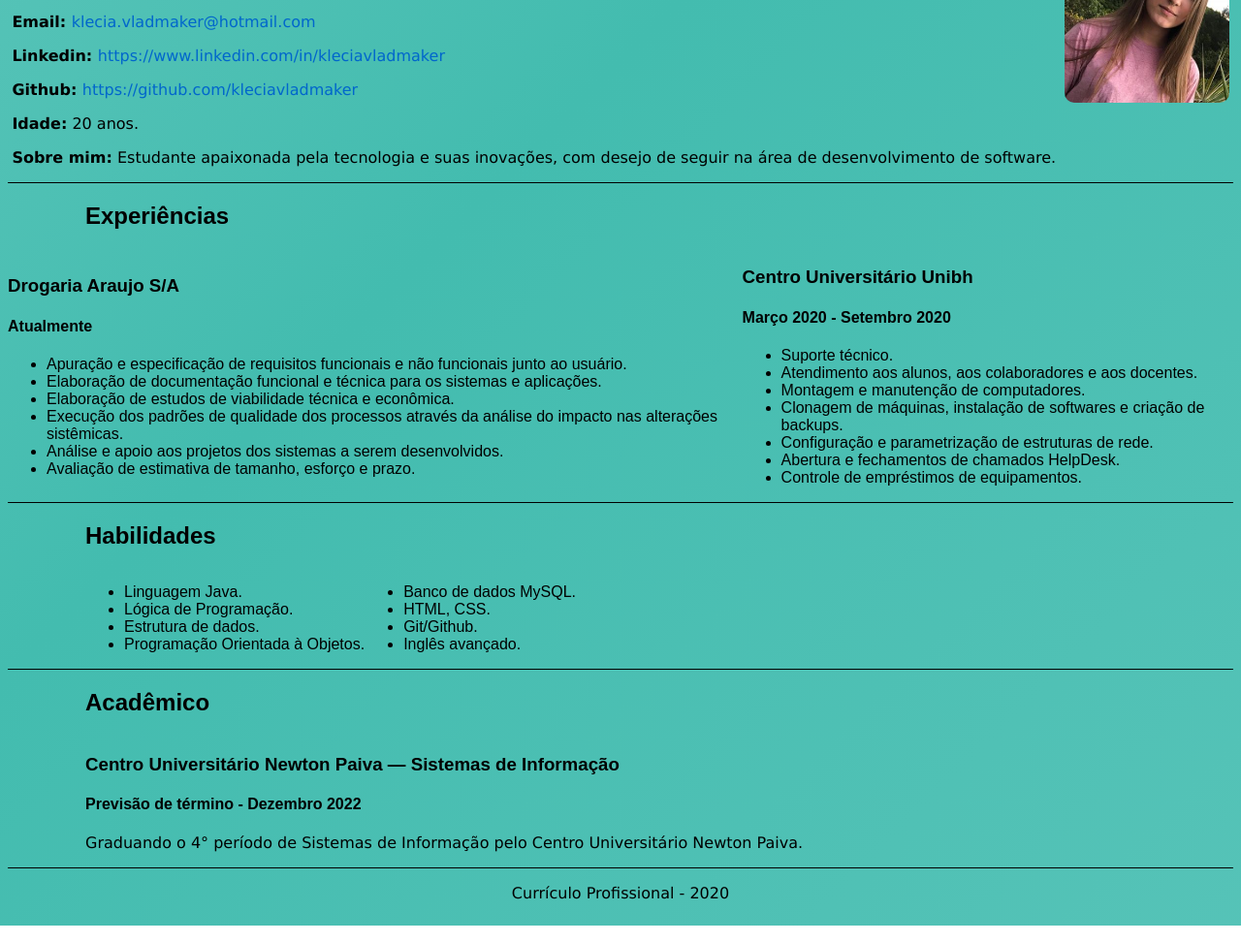
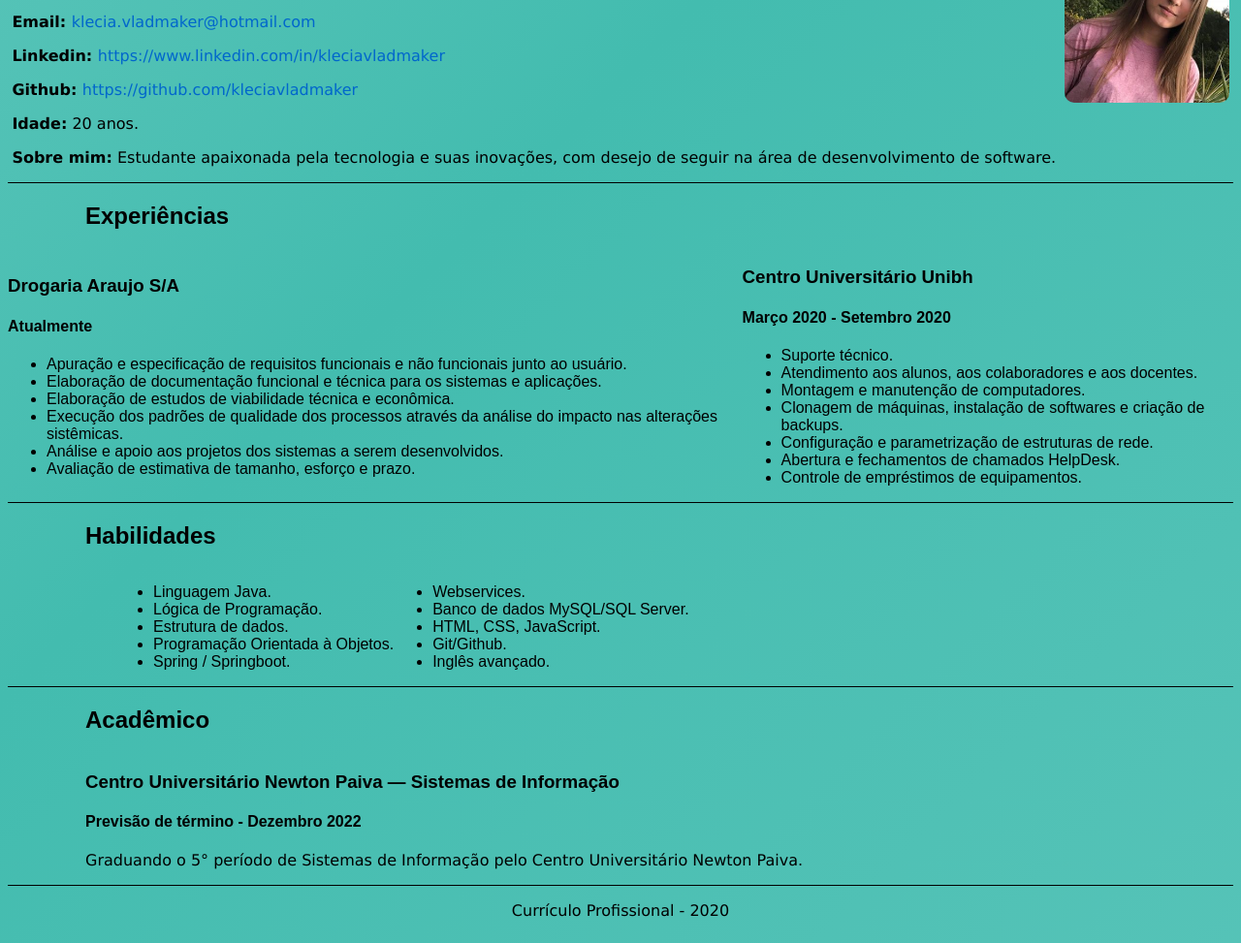
Before and after one commit to kleciavladmaker/curriculo-web, a plain HTML site: page index.html in a window 1280 px wide. Shown: the part 82-1055 px from the top of the page at 97% size. Drawn offline with Linux system fonts and the light colour scheme.

Commit message:
Alterações de conteúdo

```diff
--- a/index.html
+++ b/index.html
@@ -78,13 +78,16 @@
           <li> Lógica de Programação. </li>
           <li> Estrutura de dados.</li>
           <li> Programação Orientada à Objetos.</li>
+          <li> Spring / Springboot.</li>
+
         </ul>
       </div>
 
       <div>
         <ul>
-          <li> Banco de dados MySQL.</li>
-          <li> HTML, CSS. </li>
+          <li> Webservices.</li>
+          <li> Banco de dados MySQL/SQL Server.</li>
+          <li> HTML, CSS, JavaScript. </li>
           <li> Git/Github.</li>
           <li> Inglês avançado. </li>
         </ul>
@@ -100,7 +103,7 @@
       <div>
         <h3> Centro Universitário Newton Paiva &mdash; Sistemas de Informação </h3>
         <h4>Previsão de término - Dezembro 2022</h4>
-        <p> Graduando o 4° período de Sistemas de Informação pelo Centro Universitário Newton Paiva.</p>
+        <p> Graduando o 5° período de Sistemas de Informação pelo Centro Universitário Newton Paiva.</p>
       </div>
     </div>
   </section>
--- a/style.css
+++ b/style.css
@@ -64,7 +64,7 @@ header {
     display: flex;
     flex-direction: row;
     justify-content: flex-start;
-    padding-left: 80px;
+    padding-left: 110px;
 }
 
 .conteudoAcad {
```
